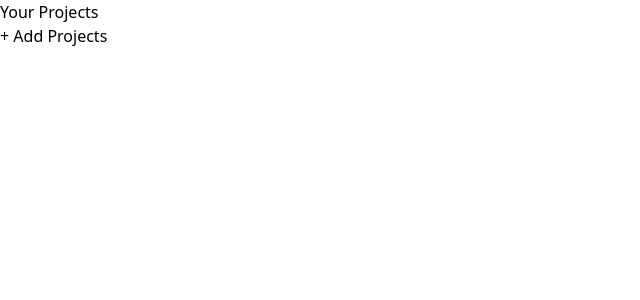
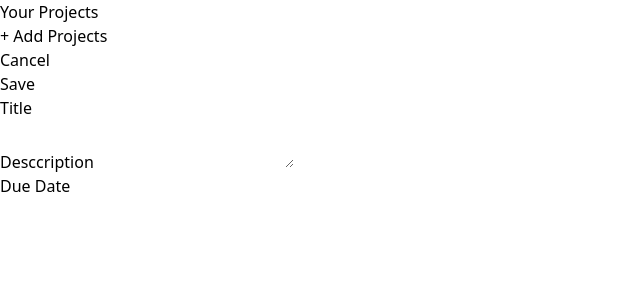
Before and after one commit to asifalieas/project-management-basic-app, a React (Vite) app: page / in a window 1280 px wide. Shown: the top 300 px of the page, without its empty margins (0-640 px from the left). Built offline with nearby package versions, Linux system fonts and the light colour scheme.

Commit message:
added NewProject and Input components

```diff
--- a/src/App.jsx
+++ b/src/App.jsx
@@ -1,10 +1,12 @@
+import NewProject from './components/NewProject'
 import SideBar from './components/SideBar'
 
 function App() {
   return (
-    <main className='h-screen my-8'>
+    <main className='h-screen my-8 flex ga-8'>
       {/* <h1 className="my-8 text-center text-5xl font-bold">Hello World</h1> */}
       <SideBar />
+      <NewProject />
     </main>
   )
 }
--- /dev/null
+++ b/src/components/Input.jsx
@@ -0,0 +1,8 @@
+export default function Input({ label, textArea, ...props }) {
+  return (
+    <p>
+      <label>{label}</label>
+      {textArea ? <textArea {...props} /> : <input {...props} />}
+    </p>
+  )
+}
--- /dev/null
+++ b/src/components/NewProject.jsx
@@ -0,0 +1,21 @@
+import Input from './Input'
+
+export default function NewProject() {
+  return (
+    <div>
+      <menu>
+        <li>
+          <button>Cancel</button>
+        </li>
+        <li>
+          <button>Save</button>
+        </li>
+      </menu>
+      <div>
+        <Input label='Title' />
+        <Input label='Desccription' textArea />
+        <Input label='Due Date' />
+      </div>
+    </div>
+  )
+}
```
